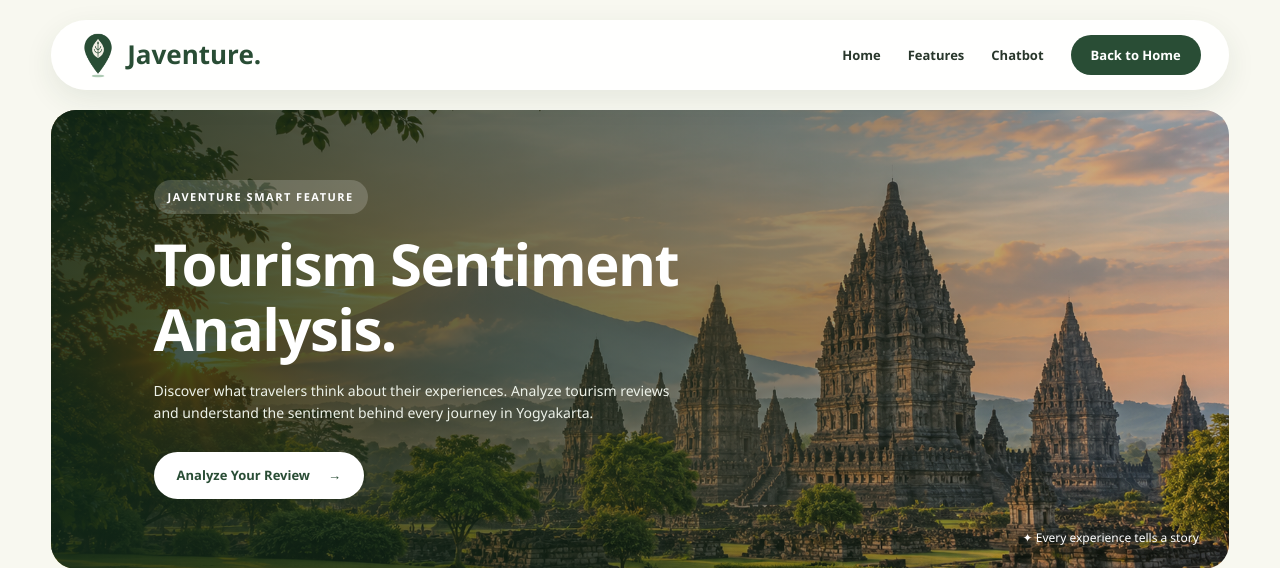
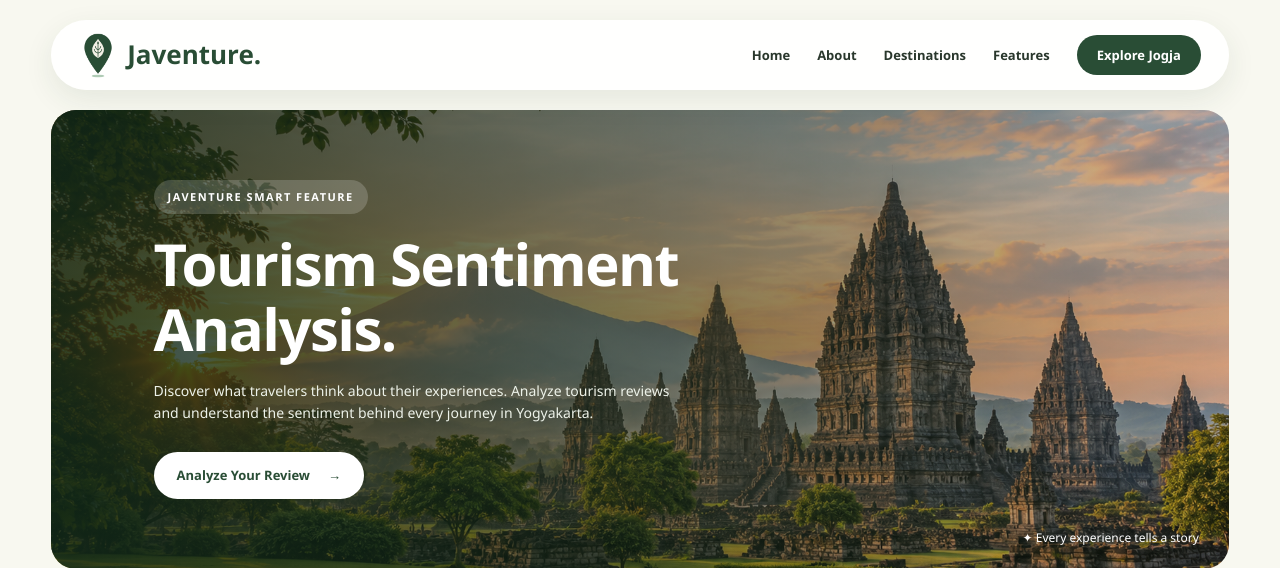
Before and after one commit to retisalyaaa/javenture-finalproject, a Flask app: page /sentiment in a window 1280 px wide. Shown: the top 568 px of the page. Run offline with Flask 3, Linux system fonts and the light colour scheme.

Commit message:
add header

```diff
--- /dev/null
+++ b/static/css/header.css
@@ -0,0 +1,108 @@
+
+/* =====================================
+   JAVENTURE HEADER
+   MATCH DASHBOARD STYLE
+===================================== */
+
+.site-header {
+    width: 92%;
+    max-width: 1350px;
+    min-height: 68px;
+    padding: 12px 28px;
+    margin: 20px auto;
+
+    position: relative;
+    z-index: 100;
+
+    display: flex;
+    align-items: center;
+    justify-content: space-between;
+
+    background: rgba(255, 255, 255, 0.96);
+    border-radius: 50px;
+    box-shadow: 0 10px 30px rgba(35, 65, 43, 0.09);
+}
+
+
+/* LOGO JAVENTURE */
+
+.site-brand {
+    display: flex;
+    align-items: center;
+    gap: 10px;
+
+    color: #294d35;
+    font-size: 26px;
+    font-weight: 800;
+    text-decoration: none;
+}
+
+.site-brand img {
+    width: 38px;
+    height: 46px;
+    object-fit: contain;
+    display: block;
+}
+
+
+/* NAVIGATION MENU */
+
+.site-nav {
+    display: flex;
+    align-items: center;
+    gap: 27px;
+}
+
+.site-nav a {
+    color: #29372c;
+    font-size: 13px;
+    font-weight: 600;
+    text-decoration: none;
+    transition: 0.3s;
+    white-space: nowrap;
+}
+
+.site-nav a:hover {
+    color: #527b4d;
+}
+
+
+/* EXPLORE JOGJA BUTTON */
+
+.site-nav .explore-button {
+    padding: 10px 20px;
+    color: #ffffff;
+    background: #294d35;
+    border-radius: 30px;
+}
+
+.site-nav .explore-button:hover {
+    color: #ffffff;
+    background: #527b4d;
+}
+
+
+/* RESPONSIVE */
+
+@media (max-width: 700px) {
+    .site-header {
+        width: 94%;
+        padding: 14px 20px;
+        border-radius: 22px;
+
+        flex-direction: column;
+        align-items: flex-start;
+        gap: 14px;
+    }
+
+    .site-nav {
+        width: 100%;
+        flex-wrap: wrap;
+        justify-content: flex-start;
+        gap: 14px 18px;
+    }
+
+    .site-nav a {
+        font-size: 12px;
+    }
+}
--- /dev/null
+++ b/templates/header.html
@@ -0,0 +1,22 @@
+
+<header class="site-header">
+    <a href="{{ url_for('dashboard') }}" class="site-brand">
+        <img
+            src="{{ url_for('static', filename='img/logo-javenture.png') }}"
+            alt="Javenture Logo"
+        >
+        <span>Javenture.</span>
+    </a>
+
+    <nav class="site-nav">
+        <a href="{{ url_for('dashboard') }}">Home</a>
+        <a href="{{ url_for('dashboard') }}#about">About</a>
+        <a href="{{ url_for('dashboard') }}#destinations">Destinations</a>
+        <a href="{{ url_for('dashboard') }}#features">Features</a>
+
+        <a href="{{ url_for('dashboard') }}#destinations"
+           class="explore-button">
+            Explore Jogja
+        </a>
+    </nav>
+</header>
--- a/templates/sentiment.html
+++ b/templates/sentiment.html
@@ -8,28 +8,13 @@
 
     <link rel="stylesheet"
           href="{{ url_for('static', filename='css/sentiment.css') }}">
+
+    <link rel="stylesheet"
+      href="{{ url_for('static', filename='css/header.css') }}">
 </head>
 
 <body>
-
-    <!-- NAVBAR -->
-    <nav class="navbar">
-        <a href="{{ url_for('dashboard') }}" class="logo">
-            <img src="{{ url_for('static', filename='img/logo-javenture.png') }}"
-                 alt="Logo Javenture">
-            <span>Javenture.</span>
-        </a>
-
-        <div class="nav-links">
-            <a href="{{ url_for('dashboard') }}">Home</a>
-            <a href="{{ url_for('dashboard') }}#fitur">Features</a>
-            <a href="{{ url_for('chatbot') }}">Chatbot</a>
-            <a href="{{ url_for('dashboard') }}" class="nav-button">
-                Back to Home
-            </a>
-        </div>
-    </nav>
-
+{% include 'header.html' %}
 
     <main>
 
```
Also changed, not shown: templates/chatbot.html (+5 -22 lines).
